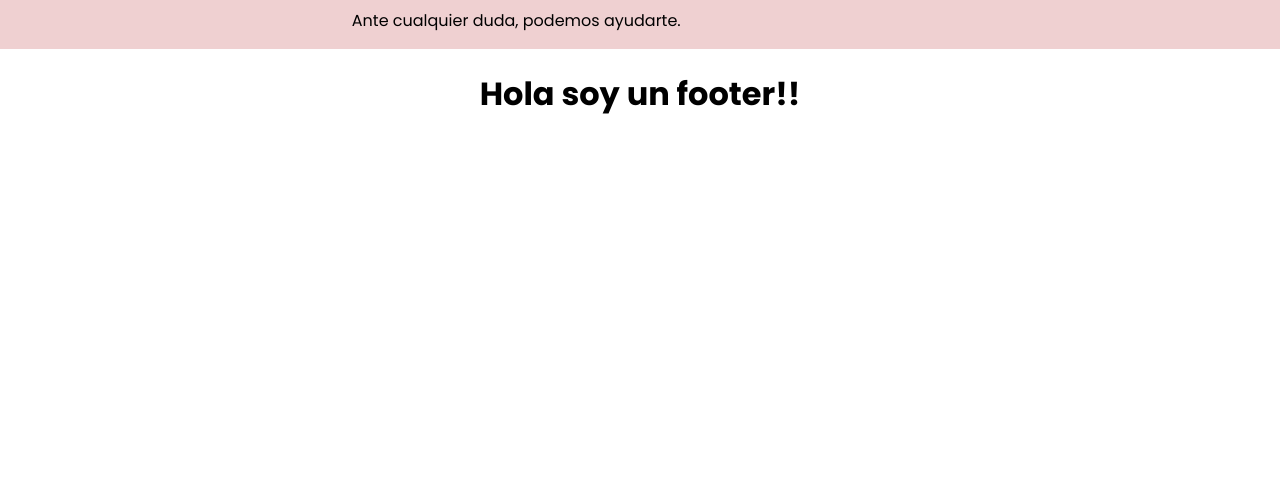
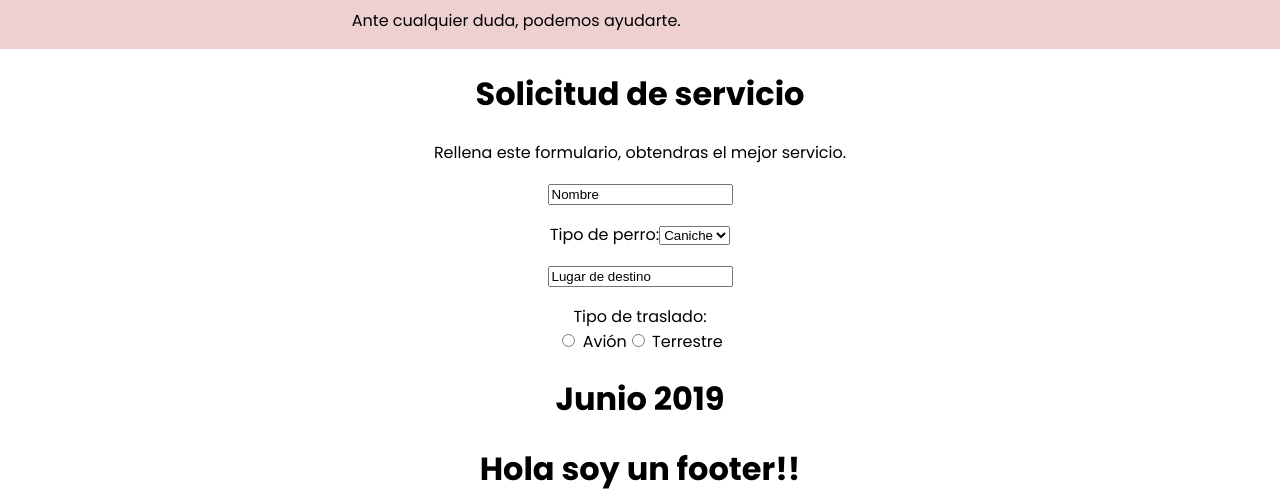
Before and after one commit to osmarycarrillo/criamas-project, a React (Create React App) app in the folder criamas/: page / in a window 1280 px wide. Shown: the part 1039-1530 px from the top of the page. Before the commit the page ends 1179 px from the top, so only its background shows below. Built offline with nearby package versions, Linux system fonts and the light colour scheme.

Commit message:
feat: creation of ServiceRequest-Form-Calendar components

```diff
--- a/criamas/package.json
+++ b/criamas/package.json
@@ -3,10 +3,11 @@
   "version": "0.1.0",
   "private": true,
   "dependencies": {
+    "json-log": "^3.0.1",
     "react": "^16.8.6",
     "react-dom": "^16.8.6",
     "react-router-dom": "^5.0.1",
-    "react-scripts": "3.0.1"
+    "react-scripts": "2.1.8"
   },
   "scripts": {
     "start": "react-scripts start",
--- /dev/null
+++ b/criamas/src/components/Calendar.js
@@ -0,0 +1,12 @@
+import React from 'react'
+
+class Calendar extends React.Component {
+  render () {
+    return (
+      <div>
+        <h1>Junio 2019</h1>
+      </div>
+    )
+  }
+}
+export default Calendar;
--- /dev/null
+++ b/criamas/src/components/Form.js
@@ -0,0 +1,29 @@
+import React from 'react';
+
+class Form extends React.Component {
+    render() {
+        return (
+            <div className="form">
+                <form>
+                    <input type="text" value="Nombre"></input>
+                    <p>Tipo de perro:
+                        <select name="" defaultValue={1}>
+                            <option value="1">Caniche</option>
+                            <option value="2">Bulldog</option>
+                            <option value="3">Mestizo</option>
+                        </select>
+                    </p>
+                    <input type="text" value="Lugar de destino"></input>
+                    <p>Tipo de traslado: <br/>
+                        <input type="radio" name="" value="1"/> Avión
+                        <input type="radio" name="" value="2"/> Terrestre
+                    </p>
+                </form>
+                {/* <Button></Button> */}
+
+            </div>
+        )
+    }
+}
+
+export default Form;
--- /dev/null
+++ b/criamas/src/components/ServiceRequest.js
@@ -0,0 +1,18 @@
+import React from 'react';
+import Form from './Form';
+import Calendar from './Calendar';
+
+class ServiceRequest extends React.Component {
+    render() {
+        return (
+            <div className="services">
+                <h1>Solicitud de servicio</h1>
+                <p>Rellena este formulario, obtendras el mejor servicio.</p>
+                <Form></Form>
+                <Calendar></Calendar>
+            </div>
+        )
+    }
+}
+
+export default ServiceRequest;
--- a/criamas/src/components/Transfers.js
+++ b/criamas/src/components/Transfers.js
@@ -1,6 +1,7 @@
 import React  from 'react';
 // import{Textb,Textblog} from'../src/components'
 import Bstatic from './Bstatic'
+import ServiceRequest from './ServiceRequest'
 
 
 class Transfers extends React.Component {
@@ -9,11 +10,10 @@ class Transfers extends React.Component {
 
     render() {
         return (
-
             <div>
             <Bstatic></Bstatic>
-
-          </div>
+            <ServiceRequest></ServiceRequest>
+            </div>
         )
     }
 }
```
Also changed, not shown: 1 other file (tests, documents, lock files or other folders).
